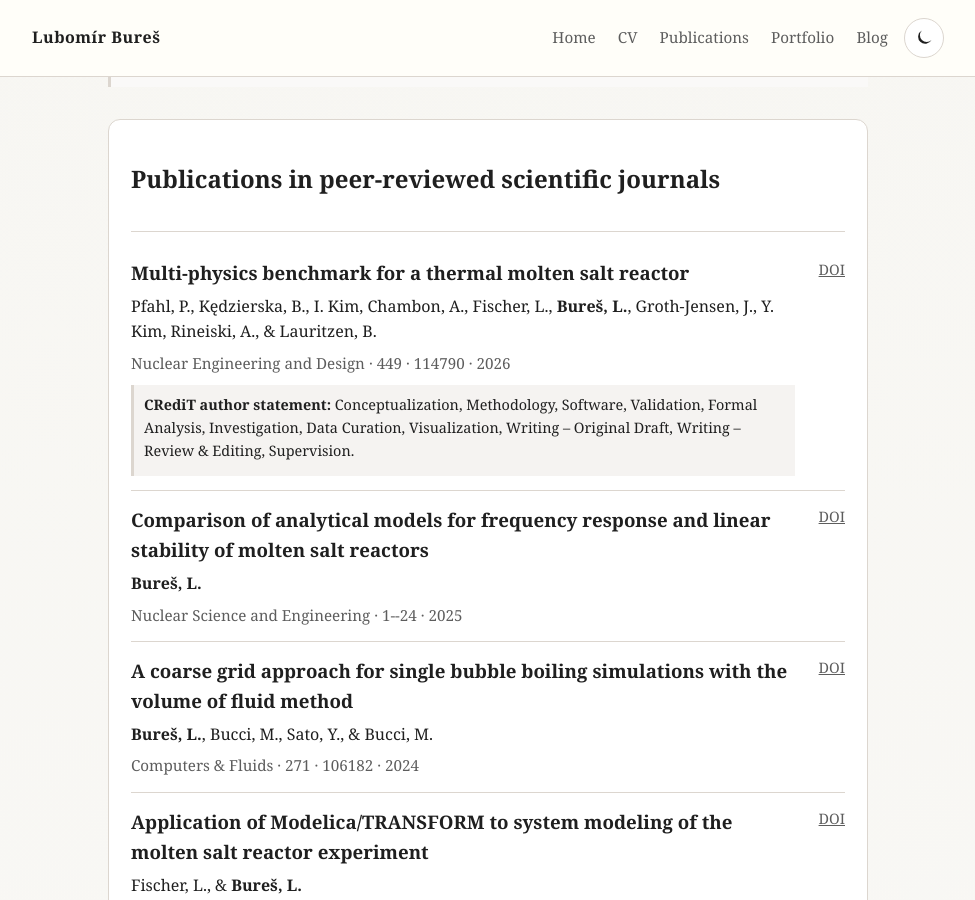
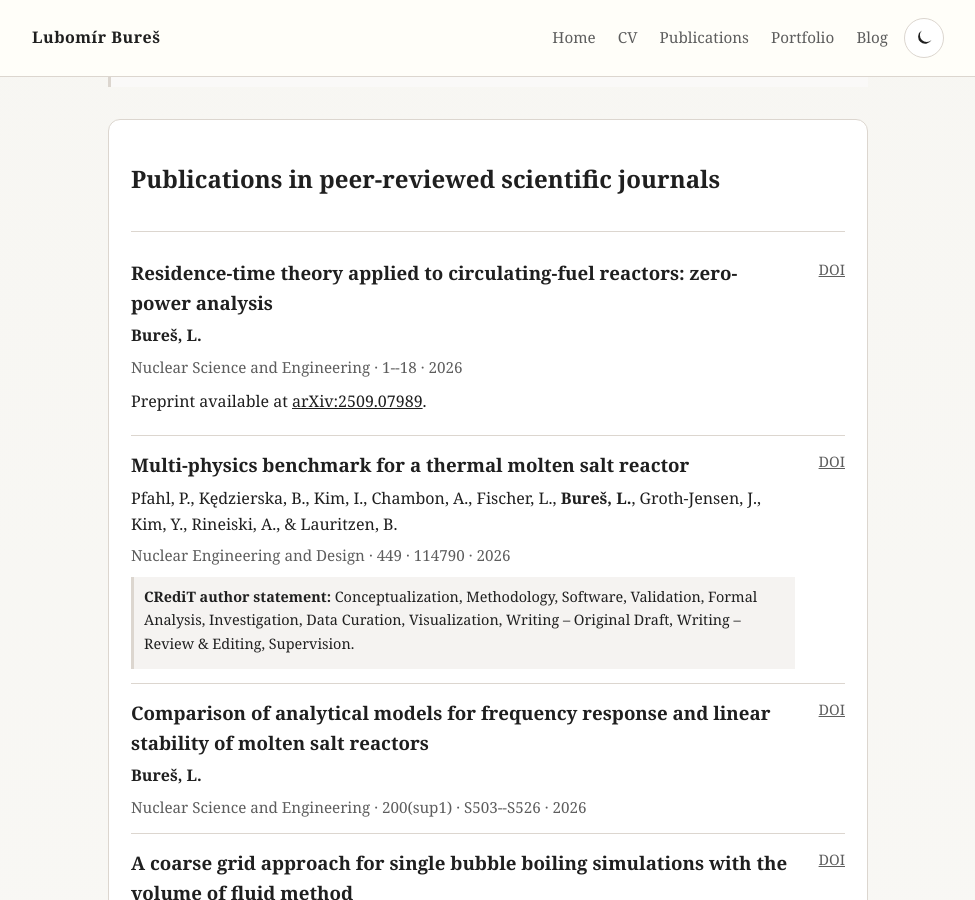
Before and after one commit to tannhorn/tannhorn.github.io, a Jekyll site: the page built from publications.md, in a window 1280 px wide and 900 px high, scrolled down 281 px. Shown: the whole window, without its empty margins (152-1127 px from the left). Built offline with Jekyll 4.4.1, drawn with Linux system fonts in a browser that asks for light colours; some of the changed text lies outside the part shown.

Commit message:
added residence time paper

```diff
--- a/_config.yml
+++ b/_config.yml
@@ -1,5 +1,5 @@
 title: "Lubomír Bureš"
-email: "hello@winterlead.com"
+email: "me@lubomirbures.com"
 description: "Personal website of Lubomír Bureš, a nuclear engineer focused on computational modelling and technical problem solving."
 tagline: "Nuclear engineer focused on computational modelling and technical problem solving."
 author: "Lubomír Bureš"
--- a/_data/publications.yml
+++ b/_data/publications.yml
@@ -5,7 +5,15 @@ sections:
   - title: "Publications in peer-reviewed scientific journals"
     type: "journal"
     entries:
-      - authors_md: "Pfahl, P., Kędzierska, B., I. Kim, Chambon, A., Fischer, L., **Bureš, L.**, Groth-Jensen, J., Y. Kim, Rineiski, A., & Lauritzen, B."
+      - authors_md: "**Bureš, L.**"
+        year: 2026
+        title: "Residence-time theory applied to circulating-fuel reactors: zero-power analysis"
+        venue: "Nuclear Science and Engineering"
+        pages: "1--18"
+        doi: "10.1080/00295639.2026.2646103"
+        highlight: false
+        note_md: "Preprint available at [arXiv:2509.07989](https://arxiv.org/abs/2509.07989)."
+      - authors_md: "Pfahl, P., Kędzierska, B., Kim, I., Chambon, A., Fischer, L., **Bureš, L.**, Groth-Jensen, J., Kim, Y., Rineiski, A., & Lauritzen, B."
         year: 2026
         title: "Multi-physics benchmark for a thermal molten salt reactor"
         venue: "Nuclear Engineering and Design"
@@ -15,11 +23,11 @@ sections:
         highlight: false
         credit_md: "**CRediT author statement:** Conceptualization, Methodology, Software, Validation, Formal Analysis, Investigation, Data Curation, Visualization, Writing – Original Draft, Writing – Review & Editing, Supervision."
       - authors_md: "**Bureš, L.**"
-        year: 2025
+        year: 2026
         title: "Comparison of analytical models for frequency response and linear stability of molten salt reactors"
         venue: "Nuclear Science and Engineering"
-        volume: ""
-        pages: "1--24"
+        volume: "200(sup1)"
+        pages: "S503--S526"
         doi: "10.1080/00295639.2025.2460318"
         highlight: false
       - authors_md: "**Bureš, L.**, Bucci, M., Sato, Y., & Bucci, M."
@@ -143,13 +151,13 @@ sections:
         doi: "10.13182/PHYSOR24-43471"
         highlight: false
         credit_md: "**CRediT author statement:** Conceptualization, Methodology, Writing – Review & Editing."
-      - authors_md: "**Bureš, L.**, Ponce Tovar, M., & Groth Jensen, J."
+      - authors_md: "**Bureš, L.**, Ponce Tovar, M., & Groth-Jensen, J."
         year: 2023
         title: "Distributed-parameter linear stability analysis of a double-pass circulating-fuel reactor"
         venue: "Proceedings of M&C 2023 — The International Conference on Mathematics and Computational Methods Applied to Nuclear Science and Engineering"
         doi: "10.5281/zenodo.11196185"
         highlight: false
-      - authors_md: "Ponce Tovar, M., Vidal-Ferràndiz, A., **Bureš, L.**, Ginestar, D., & Groth Jensen, J."
+      - authors_md: "Ponce Tovar, M., Vidal-Ferràndiz, A., **Bureš, L.**, Ginestar, D., & Groth-Jensen, J."
         year: 2023
         title: "Investigation of neutron transport approximations and homogenization methods for a small molten salt reactor"
         venue: "Proceedings of M&C 2023 — The International Conference on Mathematics and Computational Methods Applied to Nuclear Science and Engineering"
@@ -231,4 +239,4 @@ sections:
       - authors_md: "**Bureš, L.**"
         year: 2016
         title: "Application of calculation codes based on Monte Carlo method for benchmark experiments (in Czech)"
-        description_md: "Poster presentation of bachelor's thesis at *16.\\ Mikulášské setkání Mladé generace ČNS*, Brno, Czech Republic. Selected as best bachelor's thesis."
+        description_md: "Poster presentation of bachelor's thesis at *16.\ Mikulášské setkání Mladé generace ČNS*, Brno, Czech Republic. Selected as best bachelor's thesis."
```
Also changed, not shown: portfolio/physics-of-molten-salt-reactors/index.md (+1 -1 lines).
